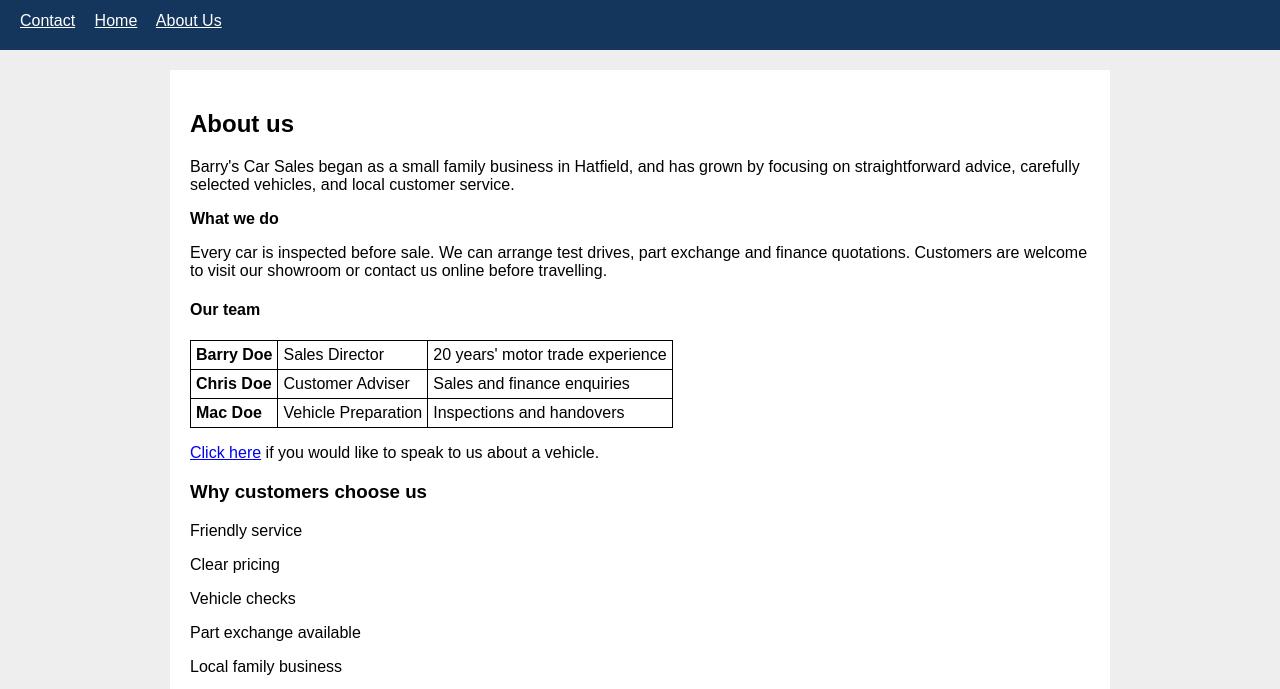
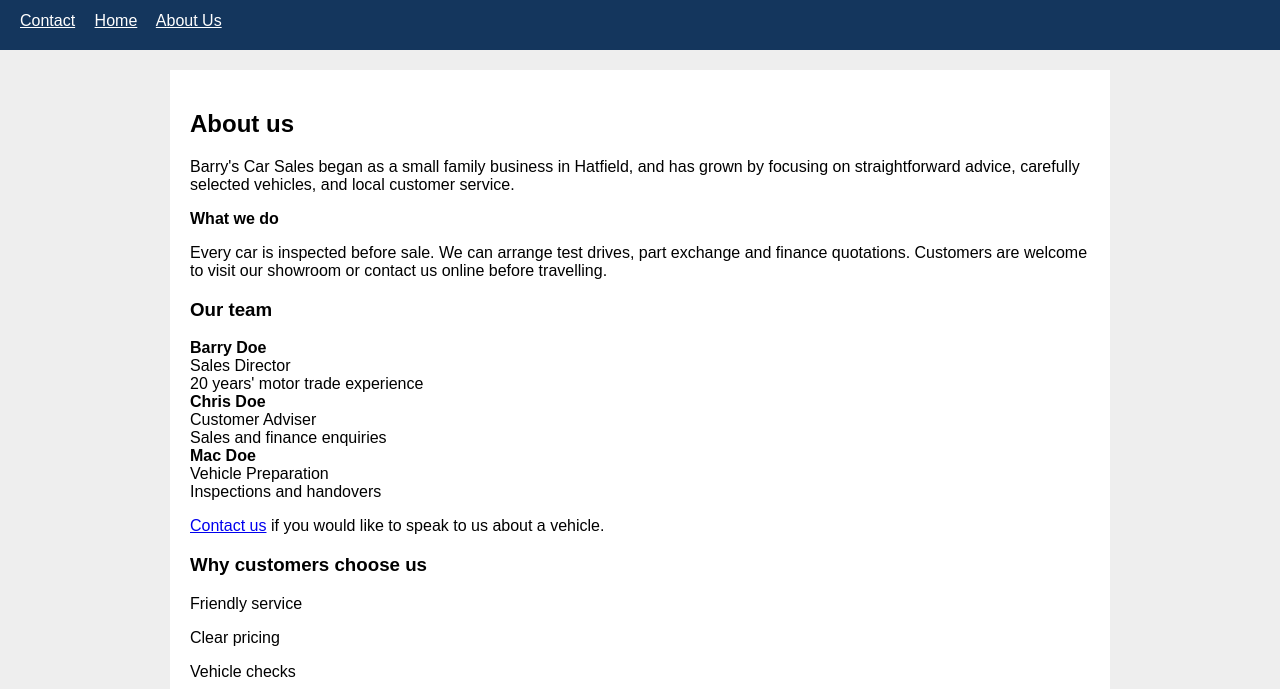
Before and after one commit to Mehran587763/barrys_car_sales, a plain HTML site: page about.html in a window 1280 px wide. Shown: the part 96-785 px from the top of the page. Drawn offline with Linux system fonts and the light colour scheme.

Commit message:
html link and layout uppdated/changed

```diff
--- a/about.html
+++ b/about.html
@@ -31,26 +31,26 @@
             <div><strong>What we do</strong></div>
             <p>Every car is inspected before sale. We can arrange test drives, part exchange and finance quotations. Customers are welcome to visit our showroom or contact us online before travelling.</p>
 
-            <h4>Our team</h4>
-            <table>
-                <tr>
-                    <td><strong>Barry Doe</strong></td>
-                    <td>Sales Director</td>
-                    <td>20 years' motor trade experience</td>
-                </tr>
-                <tr>
-                    <td><strong>Chris Doe</strong></td>
-                    <td>Customer Adviser</td>
-                    <td>Sales and finance enquiries</td>
-                </tr>
-                <tr>
-                    <td><strong>Mac Doe</strong></td>
-                    <td>Vehicle Preparation</td>
-                    <td>Inspections and handovers</td>
-                </tr>
-            </table>
+            <h3>Our team</h3>
+            <div class="team-list">
+                <div class=" team-row">
+                    <div class="teak-name"><strong>Barry Doe</strong></div>
+                    <div class="team-role">Sales Director</div>
+                    <div class="team-bio">20 years' motor trade experience</div>
+                </div>
+                <div class="team-row">
+                    <div class="team-name"><strong>Chris Doe</strong></div>
+                    <div class="team-role">Customer Adviser</div>
+                    <div class="team-bio">Sales and finance enquiries</div>
+                </div>
+                <div>
+                    <div class="teak-name"><strong>Mac Doe</strong></div>
+                    <div class="team-role">Vehicle Preparation</div>
+                    <div class="team-bio">Inspections and handovers</div>
+                </div>
+            </div>
 
-            <p><a href="enquiry.html">Click here</a> if you would like to speak to us about a vehicle.</p>
+            <p><a href="enquiry.html">Contact us</a> if you would like to speak to us about a vehicle.</p>
         </section>
 
         <aside>
```
